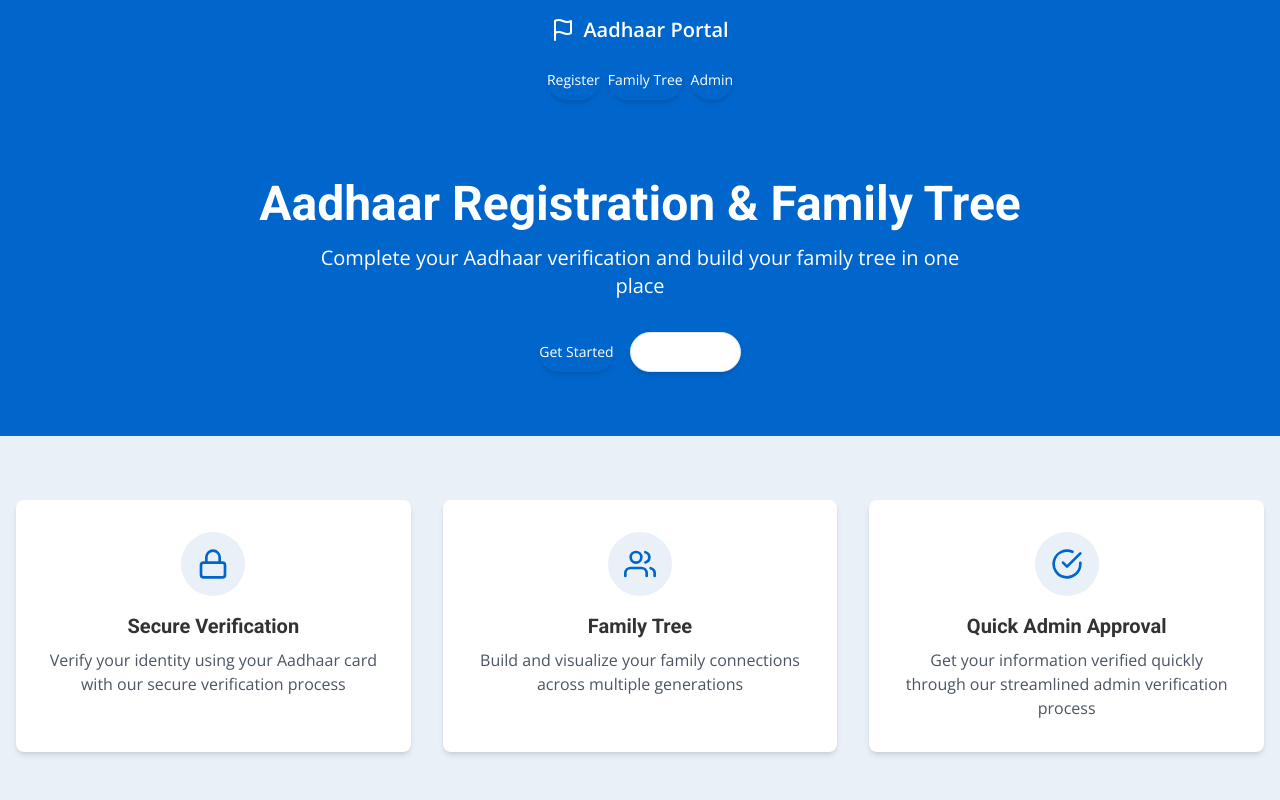
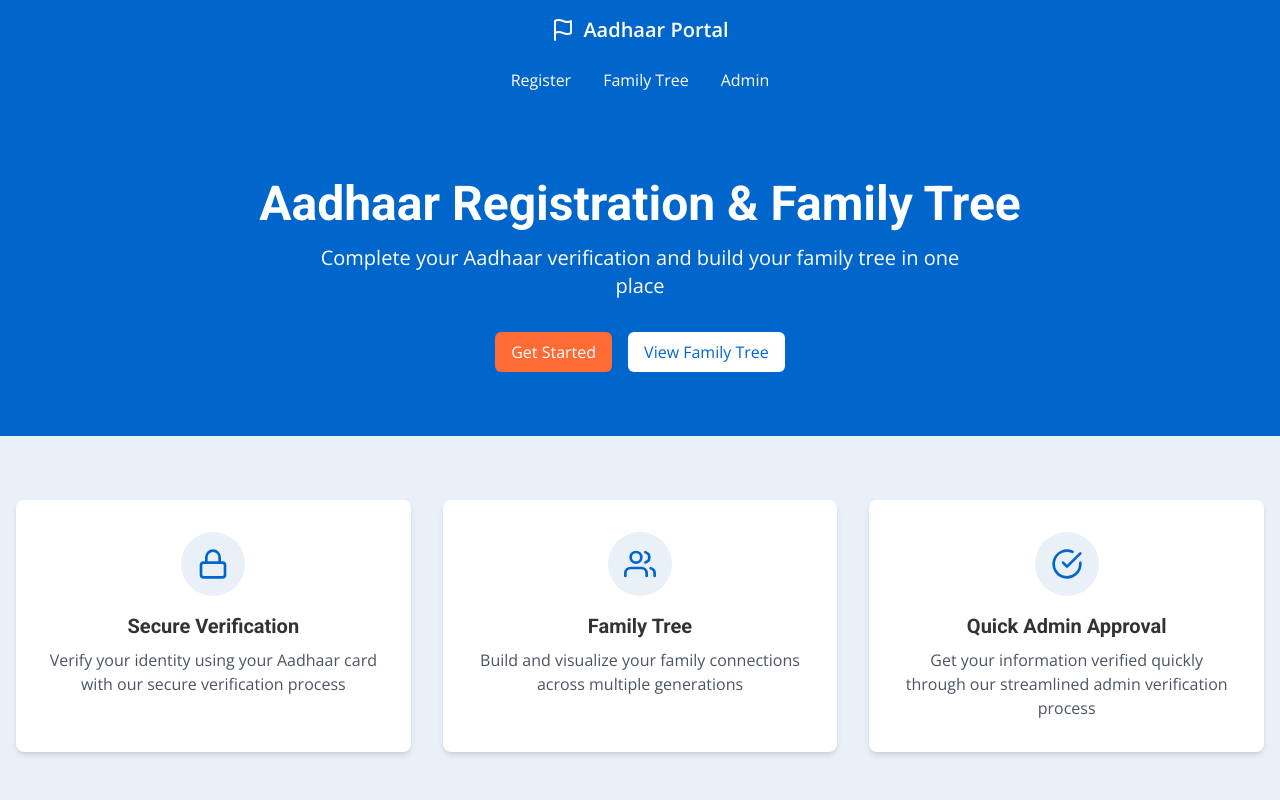
Before and after one commit to Jarvis-32/citizen-tree-verify, a React (Vite) app: page / in a window 1280 px wide. Shown: the top 800 px of the page. Built offline with nearby package versions, Linux system fonts and the light colour scheme.

Commit message:
Reverted to commit fb37699cc32e48ea7809c34d66e9d70ac21c9157

```diff
--- a/src/components/Navbar.jsx
+++ b/src/components/Navbar.jsx
@@ -1,7 +1,6 @@
 
 import React from 'react';
 import { Link } from 'react-router-dom';
-import { Button } from '@/components/ui/button.tsx';
 
 const Navbar = () => {
   return (
@@ -13,34 +12,19 @@ const Navbar = () => {
               <path d="M4 15s1-1 4-1 5 2 8 2 4-1 4-1V3s-1 1-4 1-5-2-8-2-4 1-4 1z"></path>
               <line x1="4" y1="22" x2="4" y2="15"></line>
             </svg>
-            <span className="animate-fade-in">Aadhaar Portal</span>
+            <span>Aadhaar Portal</span>
           </div>
         </Link>
 
         <div className="flex flex-wrap justify-center gap-2 md:gap-4">
-          <Link to="/register">
-            <Button
-              className="bg-gradient-to-r from-purple-600 to-indigo-700 hover:from-purple-700 hover:to-indigo-800 text-white font-medium px-5 py-1.5 rounded-full shadow-md transition-all duration-300 transform hover:scale-105"
-              variant="default"
-            >
-              Register
-            </Button>
+          <Link to="/register" className="px-3 py-2 rounded hover:bg-blue-700 transition-colors">
+            Register
           </Link>
-          <Link to="/family-tree">
-            <Button
-              className="bg-gradient-to-r from-purple-600 to-indigo-700 hover:from-purple-700 hover:to-indigo-800 text-white font-medium px-5 py-1.5 rounded-full shadow-md transition-all duration-300 transform hover:scale-105"
-              variant="default"
-            >
-              Family Tree
-            </Button>
+          <Link to="/family-tree" className="px-3 py-2 rounded hover:bg-blue-700 transition-colors">
+            Family Tree
           </Link>
-          <Link to="/admin">
-            <Button
-              className="bg-gradient-to-r from-purple-600 to-indigo-700 hover:from-purple-700 hover:to-indigo-800 text-white font-medium px-5 py-1.5 rounded-full shadow-md transition-all duration-300 transform hover:scale-105"
-              variant="default"
-            >
-              Admin
-            </Button>
+          <Link to="/admin" className="px-3 py-2 rounded hover:bg-blue-700 transition-colors">
+            Admin
           </Link>
         </div>
       </div>
--- a/src/index.css
+++ b/src/index.css
@@ -108,14 +108,3 @@
     @apply bg-aadhaar-rejected;
   }
 }
-
-/* Animation classes */
-@keyframes fadeIn {
-  from { opacity: 0; transform: translateY(10px); }
-  to { opacity: 1; transform: translateY(0); }
-}
-
-.animate-fade-in {
-  opacity: 0;
-  animation: fadeIn 0.6s ease-out forwards;
-}
--- a/src/pages/Index.jsx
+++ b/src/pages/Index.jsx
@@ -1,26 +1,21 @@
 
 import { Link } from 'react-router-dom';
-import { Button } from '@/components/ui/button.tsx';
 
 const Index = () => {
   return (
     <div className="min-h-screen flex flex-col">
       <div className="bg-aadhaar-primary text-white py-16">
         <div className="container mx-auto text-center px-4">
-          <h1 className="text-4xl md:text-5xl font-bold mb-4 animate-fade-in">Aadhaar Registration & Family Tree</h1>
-          <p className="text-xl mb-8 max-w-2xl mx-auto animate-fade-in" style={{animationDelay: "0.2s"}}>
+          <h1 className="text-4xl md:text-5xl font-bold mb-4">Aadhaar Registration & Family Tree</h1>
+          <p className="text-xl mb-8 max-w-2xl mx-auto">
             Complete your Aadhaar verification and build your family tree in one place
           </p>
-          <div className="flex flex-wrap justify-center gap-4 animate-fade-in" style={{animationDelay: "0.4s"}}>
-            <Link to="/register">
-              <Button className="bg-gradient-to-r from-purple-600 to-indigo-700 hover:from-purple-700 hover:to-indigo-800 text-white font-medium px-6 py-2 rounded-full shadow-md transition-all duration-300 transform hover:scale-105">
-                Get Started
-              </Button>
+          <div className="flex flex-wrap justify-center gap-4">
+            <Link to="/register" className="btn btn-accent">
+              Get Started
             </Link>
-            <Link to="/family-tree">
-              <Button className="bg-white text-indigo-700 hover:bg-gray-100 font-medium px-6 py-2 rounded-full shadow-md border border-indigo-200 transition-all duration-300 transform hover:scale-105">
-                View Family Tree
-              </Button>
+            <Link to="/family-tree" className="btn bg-white text-aadhaar-primary hover:bg-gray-100">
+              View Family Tree
             </Link>
           </div>
         </div>
@@ -28,7 +23,7 @@ const Index = () => {
 
       <div className="container mx-auto py-16 px-4">
         <div className="grid grid-cols-1 md:grid-cols-3 gap-8">
-          <div className="card text-center p-8 hover:shadow-lg transition-all duration-300 transform hover:-translate-y-1">
+          <div className="card text-center p-8">
             <div className="mb-4 bg-aadhaar-secondary rounded-full w-16 h-16 flex items-center justify-center mx-auto">
               <svg xmlns="http://www.w3.org/2000/svg" className="h-8 w-8 text-aadhaar-primary" viewBox="0 0 24 24" fill="none" stroke="currentColor" strokeWidth="2" strokeLinecap="round" strokeLinejoin="round">
                 <rect x="3" y="11" width="18" height="11" rx="2" ry="2"></rect>
@@ -41,7 +36,7 @@ const Index = () => {
             </p>
           </div>
 
-          <div className="card text-center p-8 hover:shadow-lg transition-all duration-300 transform hover:-translate-y-1">
+          <div className="card text-center p-8">
             <div className="mb-4 bg-aadhaar-secondary rounded-full w-16 h-16 flex items-center justify-center mx-auto">
               <svg xmlns="http://www.w3.org/2000/svg" className="h-8 w-8 text-aadhaar-primary" viewBox="0 0 24 24" fill="none" stroke="currentColor" strokeWidth="2" strokeLinecap="round" strokeLinejoin="round">
                 <path d="M17 21v-2a4 4 0 0 0-4-4H5a4 4 0 0 0-4 4v2"></path>
@@ -56,7 +51,7 @@ const Index = () => {
             </p>
           </div>
 
-          <div className="card text-center p-8 hover:shadow-lg transition-all duration-300 transform hover:-translate-y-1">
+          <div className="card text-center p-8">
             <div className="mb-4 bg-aadhaar-secondary rounded-full w-16 h-16 flex items-center justify-center mx-auto">
               <svg xmlns="http://www.w3.org/2000/svg" className="h-8 w-8 text-aadhaar-primary" viewBox="0 0 24 24" fill="none" stroke="currentColor" strokeWidth="2" strokeLinecap="round" strokeLinejoin="round">
                 <path d="M22 11.08V12a10 10 0 1 1-5.93-9.14"></path>
@@ -75,25 +70,25 @@ const Index = () => {
         <div className="container mx-auto px-4">
           <h2 className="text-3xl font-bold mb-8 text-center">How It Works</h2>
           <div className="grid grid-cols-1 md:grid-cols-4 gap-8">
-            <div className="flex flex-col items-center text-center transform transition-all duration-300 hover:scale-105">
+            <div className="flex flex-col items-center text-center">
               <div className="bg-white rounded-full w-12 h-12 flex items-center justify-center mb-4 shadow-md text-aadhaar-primary font-bold">1</div>
               <h3 className="font-bold mb-2">Verify Aadhaar</h3>
               <p className="text-gray-600">Enter your Aadhaar number to verify your identity</p>
             </div>
 
-            <div className="flex flex-col items-center text-center transform transition-all duration-300 hover:scale-105">
+            <div className="flex flex-col items-center text-center">
               <div className="bg-white rounded-full w-12 h-12 flex items-center justify-center mb-4 shadow-md text-aadhaar-primary font-bold">2</div>
               <h3 className="font-bold mb-2">Update Information</h3>
               <p className="text-gray-600">Update your personal information if needed</p>
             </div>
 
-            <div className="flex flex-col items-center text-center transform transition-all duration-300 hover:scale-105">
+            <div className="flex flex-col items-center text-center">
               <div className="bg-white rounded-full w-12 h-12 flex items-center justify-center mb-4 shadow-md text-aadhaar-primary font-bold">3</div>
               <h3 className="font-bold mb-2">Admin Verification</h3>
               <p className="text-gray-600">Wait for admin to verify your updated information</p>
             </div>
 
-            <div className="flex flex-col items-center text-center transform transition-all duration-300 hover:scale-105">
+            <div className="flex flex-col items-center text-center">
               <div className="bg-white rounded-full w-12 h-12 flex items-center justify-center mb-4 shadow-md text-aadhaar-primary font-bold">4</div>
               <h3 className="font-bold mb-2">Build Family Tree</h3>
               <p className="text-gray-600">Add family members and build your family tree</p>
--- a/tailwind.config.ts
+++ b/tailwind.config.ts
@@ -100,33 +100,11 @@ export default {
 					to: {
 						height: '0'
 					}
-				},
-				'fade-in': {
-					'0%': {
-						opacity: '0',
-						transform: 'translateY(10px)'
-					},
-					'100%': {
-						opacity: '1',
-						transform: 'translateY(0)'
-					}
-				},
-				'scale-in': {
-					'0%': {
-						transform: 'scale(0.95)',
-						opacity: '0'
-					},
-					'100%': {
-						transform: 'scale(1)',
-						opacity: '1'
-					}
 				}
 			},
 			animation: {
 				'accordion-down': 'accordion-down 0.2s ease-out',
-				'accordion-up': 'accordion-up 0.2s ease-out',
-				'fade-in': 'fade-in 0.5s ease-out',
-				'scale-in': 'scale-in 0.3s ease-out'
+				'accordion-up': 'accordion-up 0.2s ease-out'
 			}
 		}
 	},
```
